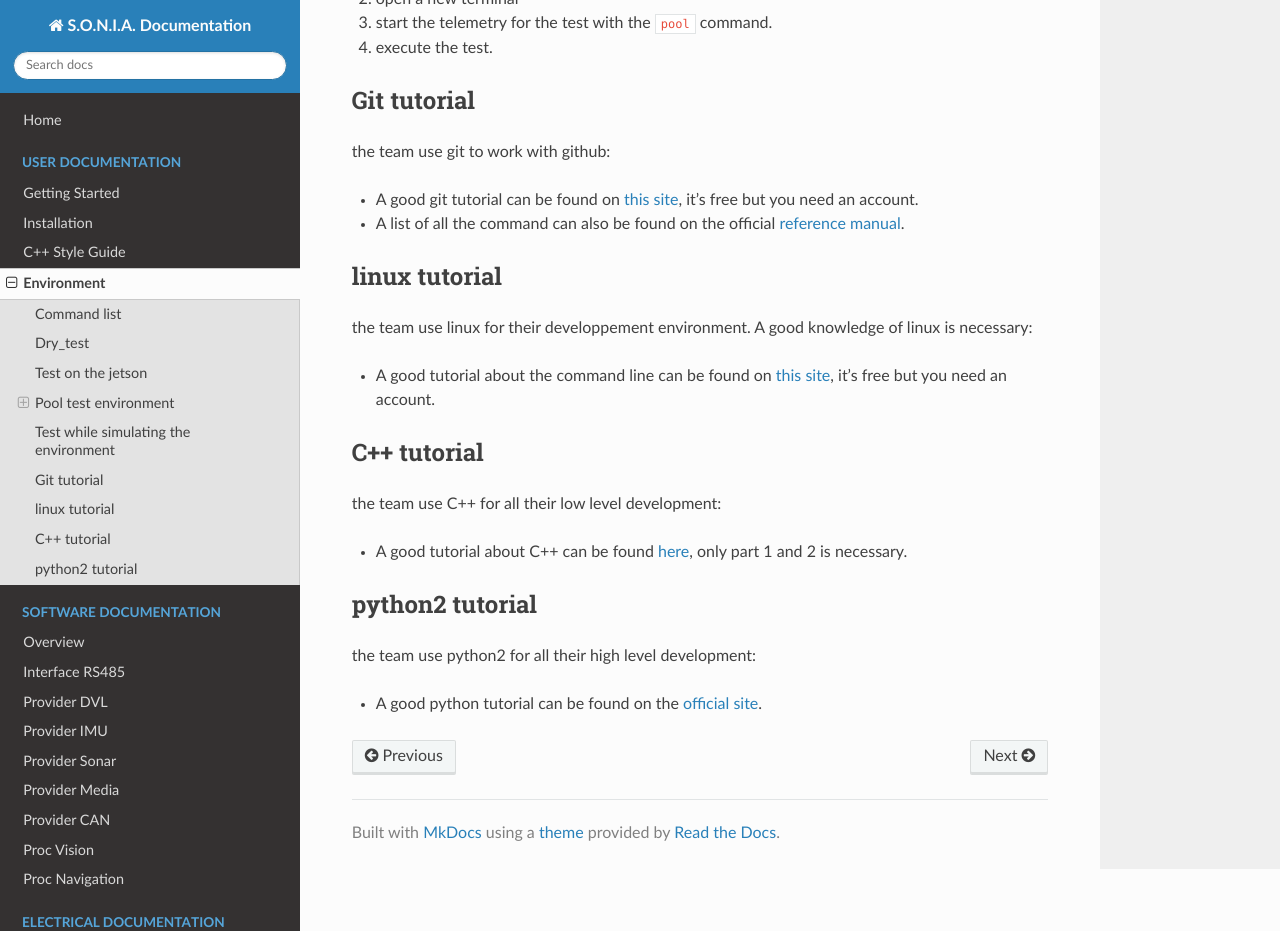
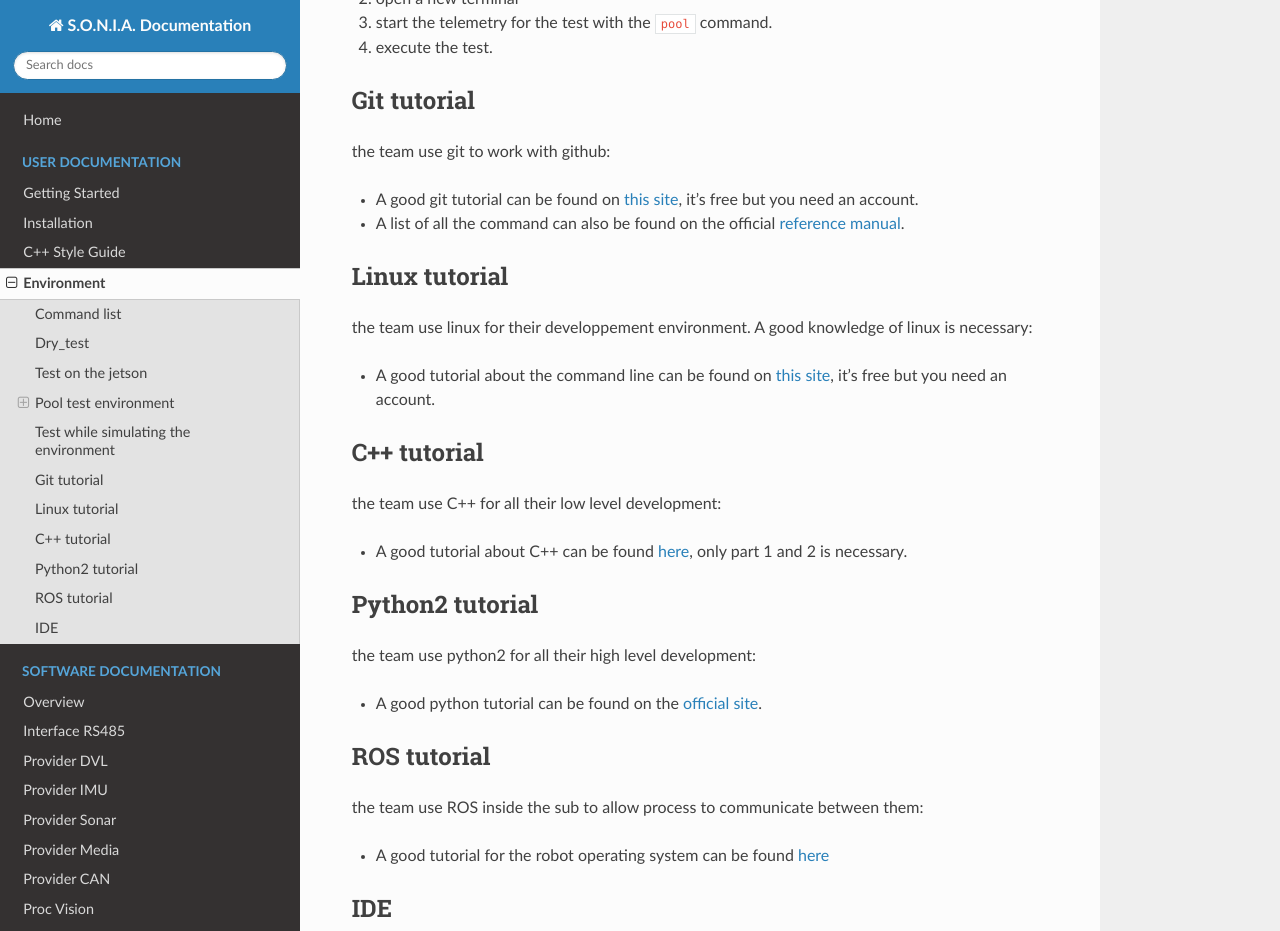
Before and after one commit to sonia-auv/documentation, an MkDocs documentation site: the page built from docs/user/environment.md, in a window 1280 px wide and 1400 px high, scrolled down 2403 px. Shown: the top 931 px of the window. Built offline with MkDocs 1.6.1, drawn with Linux system fonts in a browser that asks for light colours; nearby versions of some CDN libraries; old or Windows-style settings are respelled for this version of MkDocs; some of the changed text lies outside the part shown.

Commit message:
add IDE and ROS

```diff
--- a/docs/user/environment.md
+++ b/docs/user/environment.md
@@ -83,7 +83,7 @@
 - A good git tutorial can be found on [this site](https://www.codecademy.com/learn/learn-git), it's free but you need an account.
 - A list of all the command can also be found on the official [reference manual](https://git-scm.com/docs).
 
-## linux tutorial
+## Linux tutorial
 
 the team use linux for their developpement environment. A good knowledge of linux is necessary:
 
@@ -95,8 +95,30 @@
 
 - A good tutorial about C++ can be found [here](https://openclassrooms.com/en/courses/1894236-programmez-avec-le-langage-c), only part 1 and 2 is necessary.
 
-## python2 tutorial
+## Python2 tutorial
 
 the team use python2 for all their high level development:
 
 - A good python tutorial can be found on the [official site](https://docs.python.org/2.7/tutorial/).
+
+## ROS tutorial
+
+the team use ROS inside the sub to allow process to communicate between them:
+
+- A good tutorial for the robot operating system can be found [here](http://wiki.ros.org/ROS/Tutorials)
+
+## IDE
+
+the S.O.N.I.A officially support jetbrains product, you can get them for free if you register with your ÉTS email at this [site](https://www.jetbrains.com/)
+
+the team use clion for c++:
+
+<div style="text-align: center; margin-bottom: 2em;">
+    <iframe width="560" height="315" src="https://www.youtube.com/embed/Srnw1dI1iAA" frameborder="0" allow="accelerometer; autoplay; encrypted-media; gyroscope; picture-in-picture" allowfullscreen></iframe>
+    </div>
+
+the team use pycharm for python2:
+
+<div style="text-align: center; margin-bottom: 2em;">
+    <iframe width="560" height="315" src="https://www.youtube.com/embed/BPC-bGdBSM8" frameborder="0" allow="accelerometer; autoplay; encrypted-media; gyroscope; picture-in-picture" allowfullscreen></iframe>
+    </div>
```
